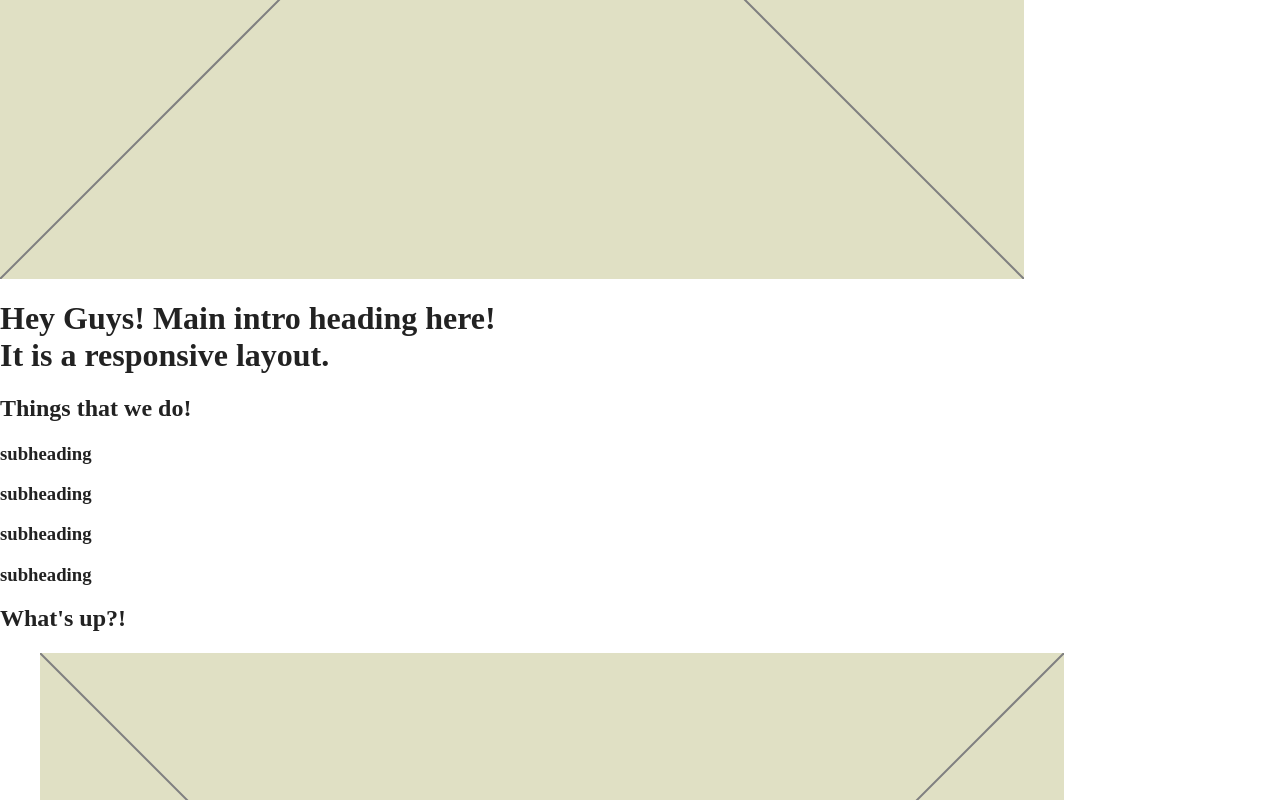
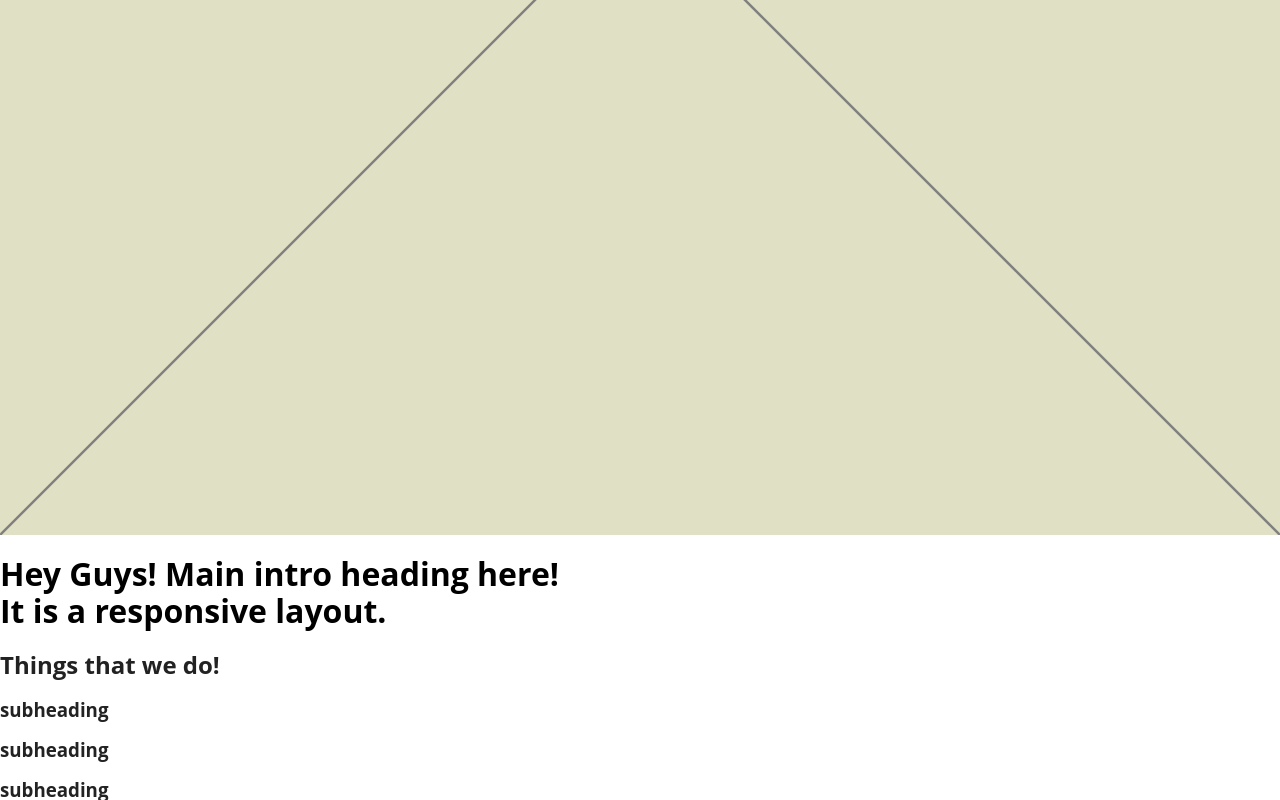
Before and after one commit to ashxjoy/metrolics, a website built with Parcel: page index.html in a window 1280 px wide. Shown: the part 745-1545 px from the top of the page. Built offline with nearby package versions, Linux system fonts and the light colour scheme.

Commit message:
Add base styling: font-family etc.

```diff
--- a/css/main.css
+++ b/css/main.css
@@ -8,11 +8,12 @@
  */
 
 /* ==========================================================================
-   Base styles: opinionated defaults
+   BASE
    ========================================================================== */
 
 html {
   color: #222;
+  font-family: 'Open Sans', Verdana, Geneva, Tahoma, sans-serif;
   font-size: 1em;
   line-height: 1.4;
 }
@@ -83,12 +84,35 @@ textarea {
   resize: vertical;
 }
 
+img {
+  width: 100%;
+}
+
+h1 {
+  color: #000;
+}
+
 /* ==========================================================================
-   Author's custom styles
+   LAYOUT
    ========================================================================== */
 
+   .headings {
+     text-align: center;
+   }
+
+
+
+
 /* ==========================================================================
-   Helper classes
+   MODULES
+   ========================================================================== */
+
+
+
+
+
+/* ==========================================================================
+   THEME
    ========================================================================== */
 
 /*
```
